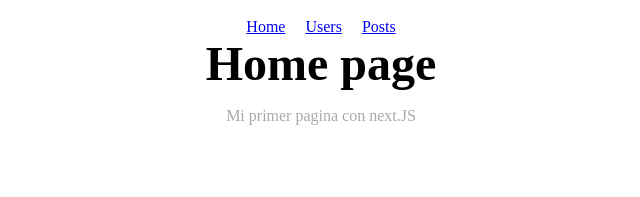
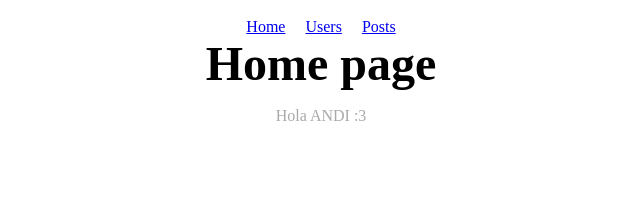
Before and after one commit to AngelR-001/next-proyect, a Next.js app: page / in a window 1280 px wide. Shown: the top 197 px of the page, without its empty margins (319-959 px from the left). Built offline with nearby package versions, Linux system fonts and the light colour scheme.

Commit message:
cambio prueba 1

```diff
--- a/pages/index.js
+++ b/pages/index.js
@@ -5,7 +5,7 @@ export default function Home(){
    return(
     <Layout>
       <Title>Home page</Title>
-      <p className='ha'>Mi primer pagina con next.JS</p>
+      <p className='ha'>Hola ANDI :3</p>
 
       <style>
         {`
```
